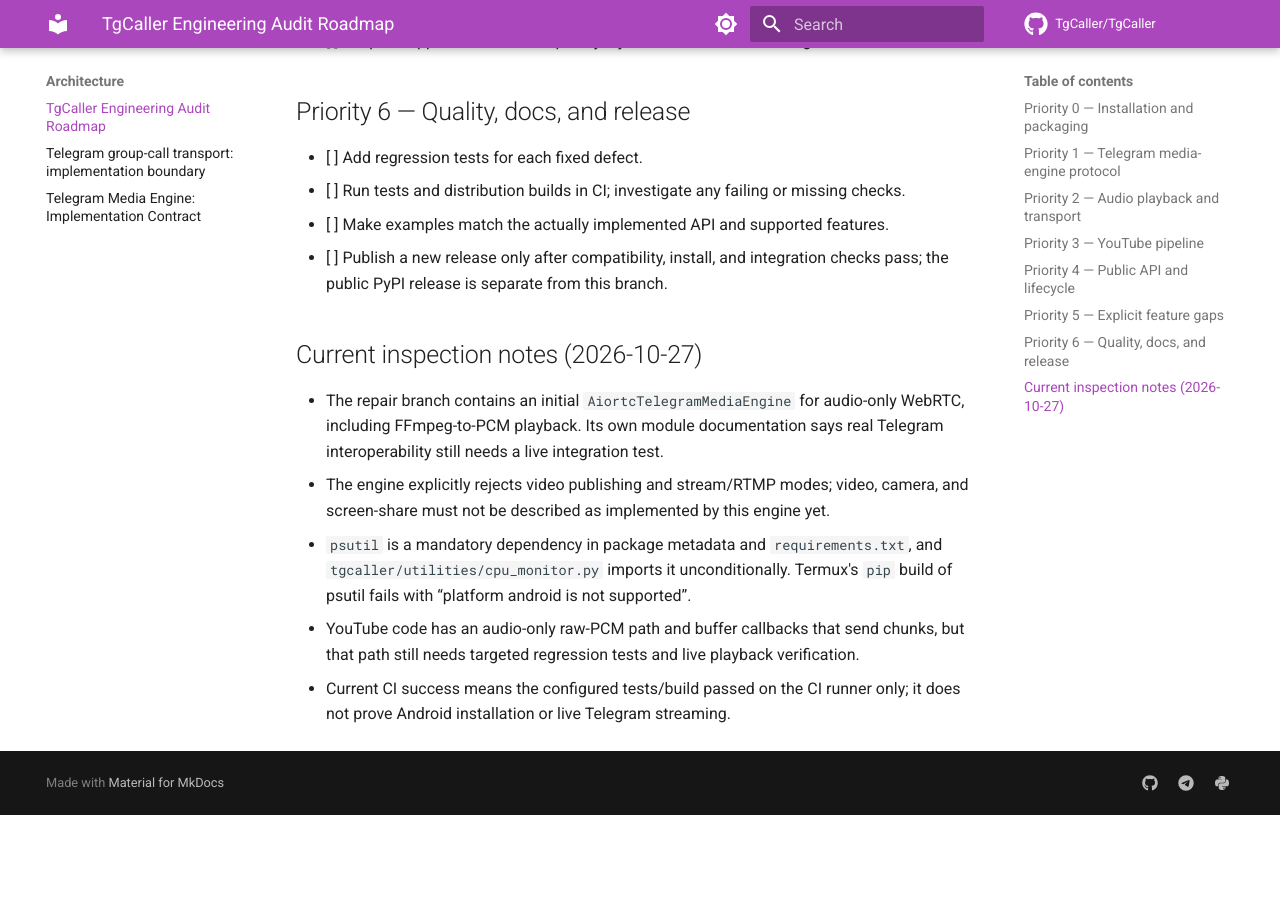
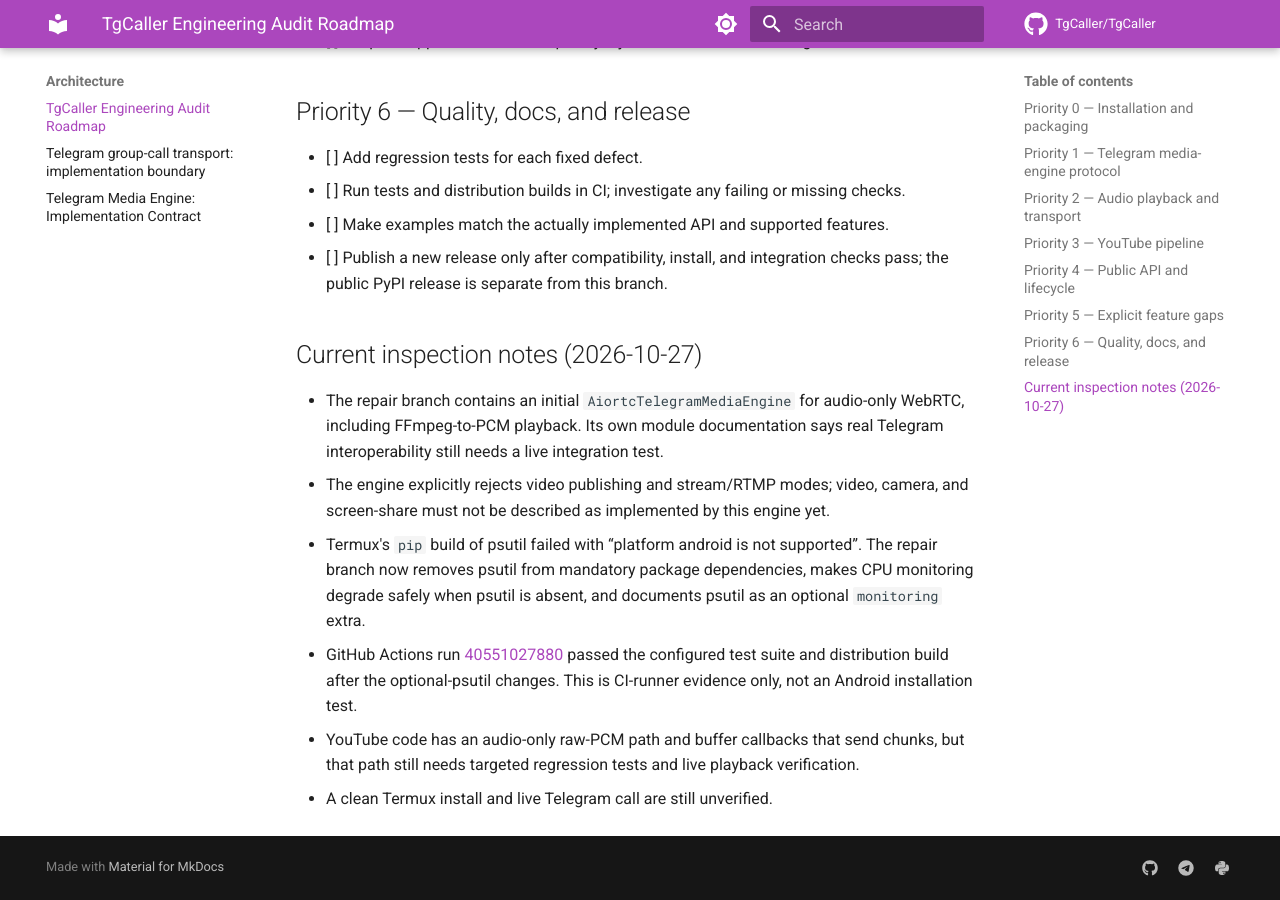
Before and after one commit to TgCaller/TgCaller, an MkDocs documentation site: the page built from docs/architecture/engineering-audit-roadmap.md, in a window 1280 px wide and 900 px high, scrolled down 2142 px. Built offline with MkDocs 1.6.1 and Material for MkDocs 9.7.7, drawn with Linux system fonts in a browser that asks for light colours; comment, search, counter and statistics services are not loaded; before the commit the page ends 2957 px from its top, so only the background shows below that; some of the changed text lies outside the part shown.

Commit message:
docs: track initial packaging audit fixes

```diff
--- a/docs/architecture/engineering-audit-roadmap.md
+++ b/docs/architecture/engineering-audit-roadmap.md
@@ -4,8 +4,8 @@ This is the tracked engineering plan for making TgCaller installable, internally
 
 ## Priority 0 — Installation and packaging
 
-- [ ] Remove platform-incompatible packages from mandatory dependencies when they are only needed by optional features.
-- [ ] Make CPU monitoring work when `psutil` is unavailable; expose a clear optional monitoring extra.
+- [x] Remove platform-incompatible packages from mandatory dependencies when they are only needed by optional features (psutil moved to the optional monitoring extra).
+- [x] Make CPU monitoring work when `psutil` is unavailable; expose a clear optional monitoring extra.
 - [ ] Audit the full dependency graph on supported Python versions and platforms, including Android/Termux. Do not claim Termux support until a clean install is tested there.
 - [ ] Ensure `pyproject.toml`, `requirements.txt`, extras, `setup.py`, and package metadata agree.
 - [ ] Test clean install, `import tgcaller`, public exports, and wheel/sdist contents.
@@ -58,6 +58,7 @@ This is the tracked engineering plan for making TgCaller installable, internally
 
 - The repair branch contains an initial `AiortcTelegramMediaEngine` for audio-only WebRTC, including FFmpeg-to-PCM playback. Its own module documentation says real Telegram interoperability still needs a live integration test.
 - The engine explicitly rejects video publishing and stream/RTMP modes; video, camera, and screen-share must not be described as implemented by this engine yet.
-- `psutil` is a mandatory dependency in package metadata and `requirements.txt`, and `tgcaller/utilities/cpu_monitor.py` imports it unconditionally. Termux's `pip` build of psutil fails with “platform android is not supported”.
+- Termux's `pip` build of psutil failed with “platform android is not supported”. The repair branch now removes psutil from mandatory package dependencies, makes CPU monitoring degrade safely when psutil is absent, and documents psutil as an optional `monitoring` extra.
+- GitHub Actions run [40551027880](https://github.com/TgCaller/TgCaller/actions/runs/40551027880) passed the configured test suite and distribution build after the optional-psutil changes. This is CI-runner evidence only, not an Android installation test.
 - YouTube code has an audio-only raw-PCM path and buffer callbacks that send chunks, but that path still needs targeted regression tests and live playback verification.
-- Current CI success means the configured tests/build passed on the CI runner only; it does not prove Android installation or live Telegram streaming.
+- A clean Termux install and live Telegram call are still unverified.
```
